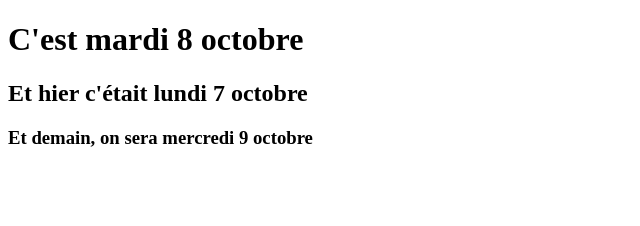
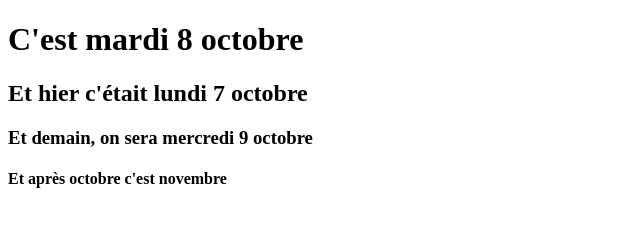
Before and after one commit to Elo-S38/Elo-S38.github.io, a plain HTML site: page index.html in a window 1280 px wide. Shown: the whole page, without its empty margins (0-640 px from the left). Drawn offline with Linux system fonts and the light colour scheme.

Commit message:
Rajout h4

```diff
--- a/index.html
+++ b/index.html
@@ -9,6 +9,7 @@
     <h1>C'est mardi 8 octobre</h1>
         <h2>Et hier c'était lundi 7 octobre</h2>
             <h3>Et demain, on sera mercredi 9 octobre</h3>
+                <h4>Et après octobre c'est novembre</h4>
 
 </body>
 </html>
```
